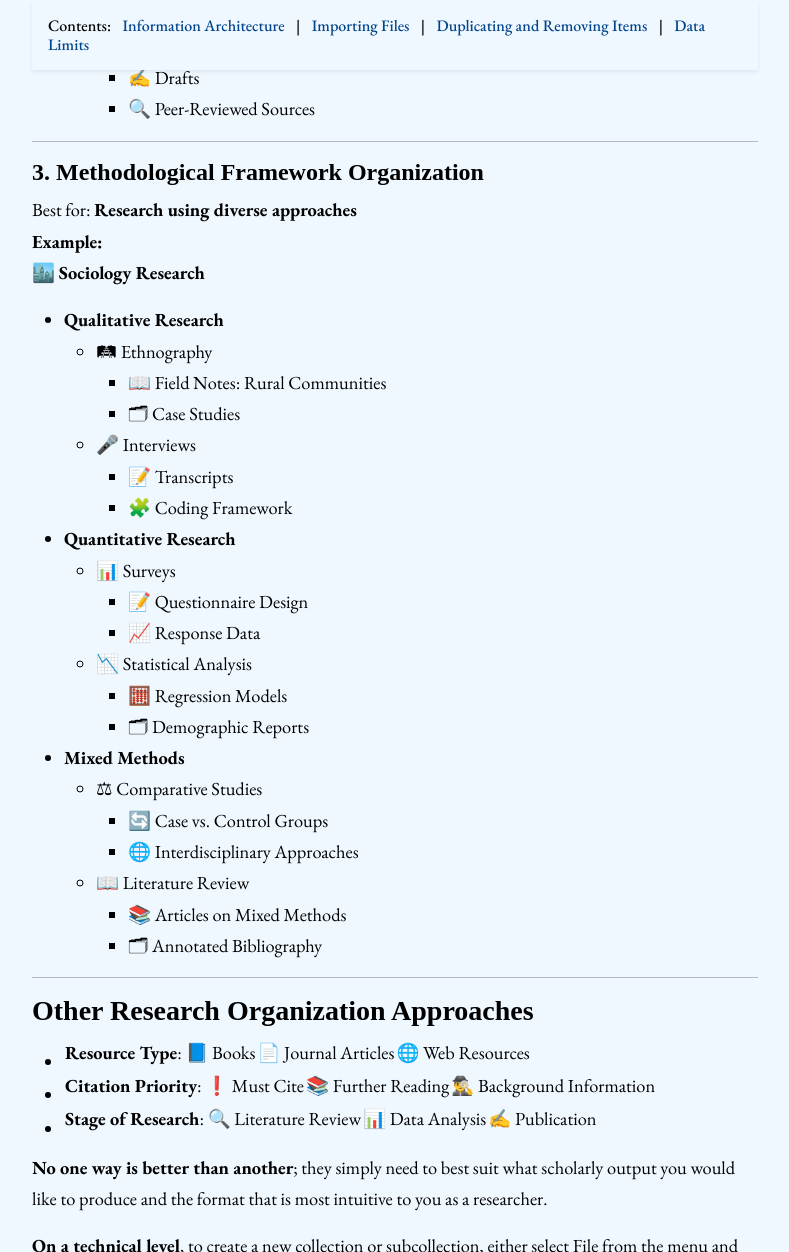
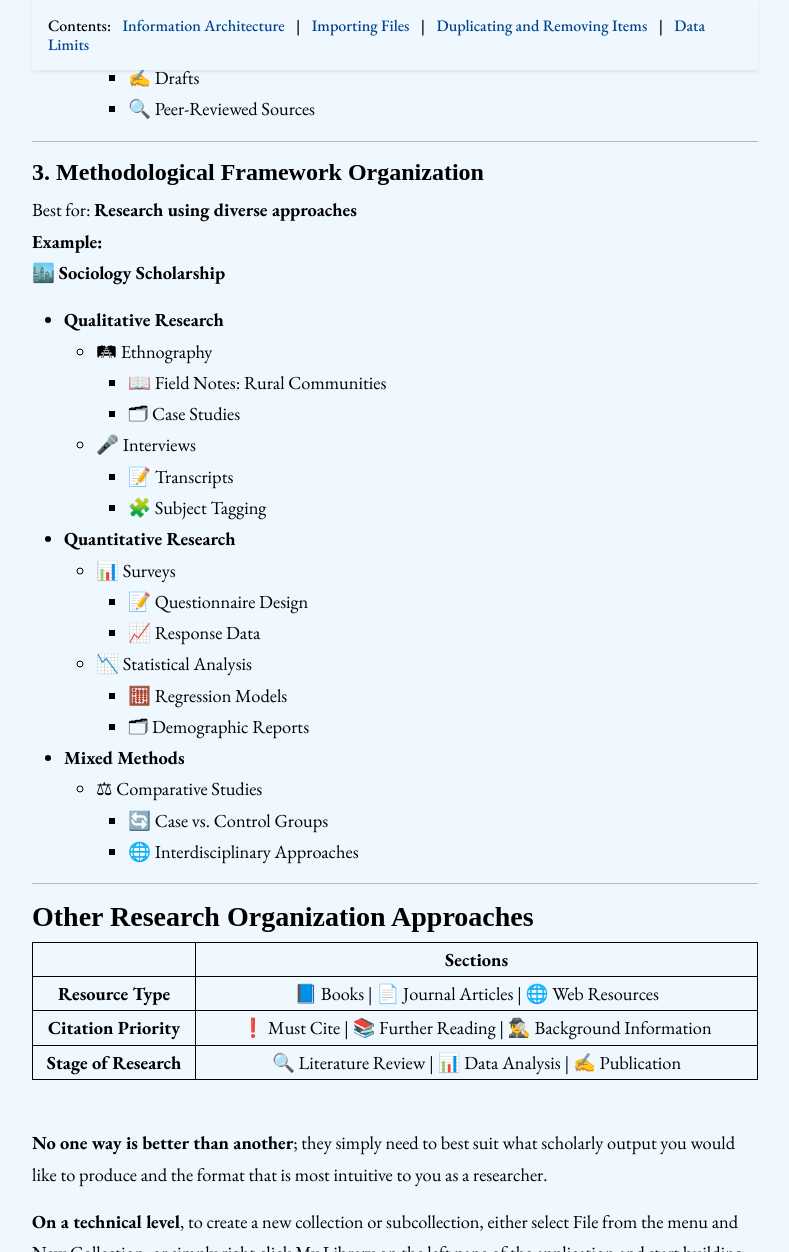
Before and after one commit to aweymo-ui/zotero_intro, a Jekyll site: the page built from content/3_building.md, in a window 1280 px wide and 1400 px high, scrolled down 1611 px, cut to the strip 0-1252 px from the top of the window. Shown: the whole strip, without its empty margins (245-1034 px from the left). Built offline with Jekyll 4.4.1, drawn with Linux system fonts in a browser that asks for light colours; some web fonts are replaced; some of the changed text lies outside the part shown.

Commit message:
mobile accessibility change

```diff
--- a/content/3_building.md
+++ b/content/3_building.md
@@ -63,14 +63,14 @@ Best for: **Focused, outcome-driven work**
 #### **3. Methodological Framework Organization**
 Best for: **Research using diverse approaches**
 **Example:**
-🏙️ **Sociology Research**
+🏙️ **Sociology Scholarship**
 - **Qualitative Research**
   - 🛤 Ethnography
     - 📖 Field Notes: Rural Communities
     - 🗂 Case Studies
   - 🎤 Interviews
     - 📝 Transcripts
-    - 🧩 Coding Framework
+    - 🧩 Subject Tagging
 - **Quantitative Research**
   - 📊 Surveys
     - 📝 Questionnaire Design
@@ -82,16 +82,31 @@ Best for: **Research using diverse approaches**
   - ⚖ Comparative Studies
     - 🔄 Case vs. Control Groups
     - 🌐 Interdisciplinary Approaches
-  - 📖 Literature Review
-    - 📚 Articles on Mixed Methods
-    - 🗂 Annotated Bibliography
 
 ---
 
 ### **Other Research Organization Approaches**
-- **Resource Type**: 📘 Books | 📄 Journal Articles | 🌐 Web Resources
-- **Citation Priority**: ❗ Must Cite | 📚 Further Reading | 🕵️‍♂️ Background Information
-- **Stage of Research**: 🔍 Literature Review | 📊 Data Analysis | ✍ Publication
+
+<table style="width:100%; border-collapse:collapse; text-align:center; border:1px solid black;">
+  <tr>
+    <th style="border:1px solid black;"></th>
+    <th style="border:1px solid black;">Sections</th>
+  </tr>
+  <tr>
+    <td style="border:1px solid black;"><strong>Resource Type</strong></td>
+    <td style="border:1px solid black;">📘 Books | 📄 Journal Articles | 🌐 Web Resources</td>
+  </tr>
+  <tr>
+    <td style="border:1px solid black;"><strong>Citation Priority</strong></td>
+    <td style="border:1px solid black;">❗ Must Cite | 📚 Further Reading | 🕵️‍♂️ Background Information</td>
+  </tr>
+  <tr>
+    <td style="border:1px solid black;"><strong>Stage of Research</strong></td>
+    <td style="border:1px solid black;">🔍 Literature Review | 📊 Data Analysis | ✍ Publication</td>
+  </tr>
+</table>
+
+<br>
 
 **No one way is better than another**; they simply need to best suit what scholarly output you would like to produce and the format that is most intuitive to you as a researcher.
 
@@ -107,13 +122,13 @@ Once you have an idea of how to best organize your material, let’s begin filli
 
 **Safe and freely available ways to convert DOC and TXT files to PDF include:**
 
-- Upload the DOC or TXT file to your Google Drive.
+- Upload the DOC or TXT file to your **Google Drive**.
 - Open the file with Google Docs.
 - From the "File" menu, choose Download > PDF Document (.pdf).
 
  **Or**
 
-- Open the DOC file in Microsoft Word (available to students as part of the Office 365 suite).
+- Open the DOC file in **Microsoft Word** (available to students as part of the Office 365 suite).
 - Select File > Save As.
 - Choose PDF as the format and save.
 
```
Also changed, not shown: other parts of content/3_building.md (+1 -1 lines), 2 other files.
